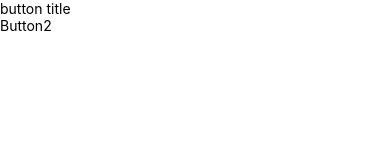
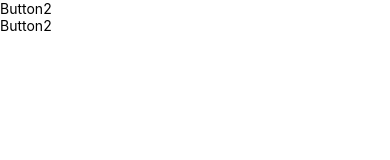
Before and after one commit to RodrigoFructuoso1984/TagTrainerLinguagemProgramacao, a React Native app: screen / in a window 390 px wide. Shown: the top 160 px of the page. Built offline with nearby package versions, Linux system fonts and the light colour scheme.

Commit message:
utilizei Propriedades e Children para setar conteúdo na tela, de forma dinamica utilizando TouchableOpacity e Alert

```diff
--- a/App.tsx
+++ b/App.tsx
@@ -16,7 +16,10 @@ function App(): JSX.Element {
     <Fragment>
         <StatusBar barStyle="dark-content"></StatusBar>
         <SafeAreaView>
-          <Button title="button title">
+          <Button alerta="apertou">
+            <Text>Button2</Text>
+          </Button>
+          <Button alerta="testou">
             <Text>Button2</Text>
           </Button>
         </SafeAreaView>
--- a/src/components/Button/index.js
+++ b/src/components/Button/index.js
@@ -1,5 +1,5 @@
 import React, { Component } from 'react';
-import { Text,View } from 'react-native';
+import { Text,View, TouchableOpacity, Alert } from 'react-native';
 
 /*
 const Button = () => {
@@ -17,10 +17,14 @@ export default Button;
 export default class Button extends Component {
     render() {
         return (
-            <View>
-                <Text>{this.props.title}</Text>
-                {this.props.children}
-            </View>
+            <TouchableOpacity onPress={ ()  =>  {
+                    Alert.alert(this.props.alerta);
+                }}
+            >
+                <View>
+                    {this.props.children}
+                </View>
+            </TouchableOpacity>
         )
     }
 }
```
